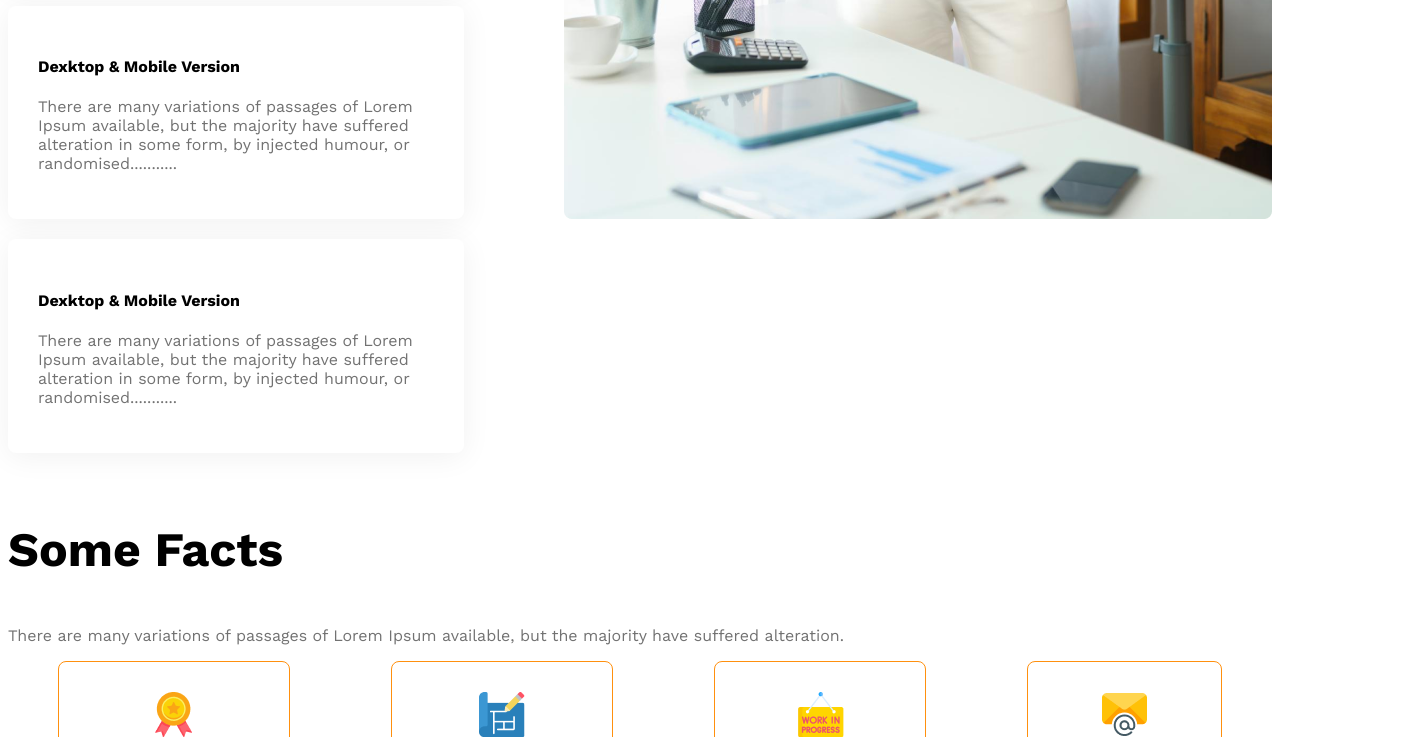
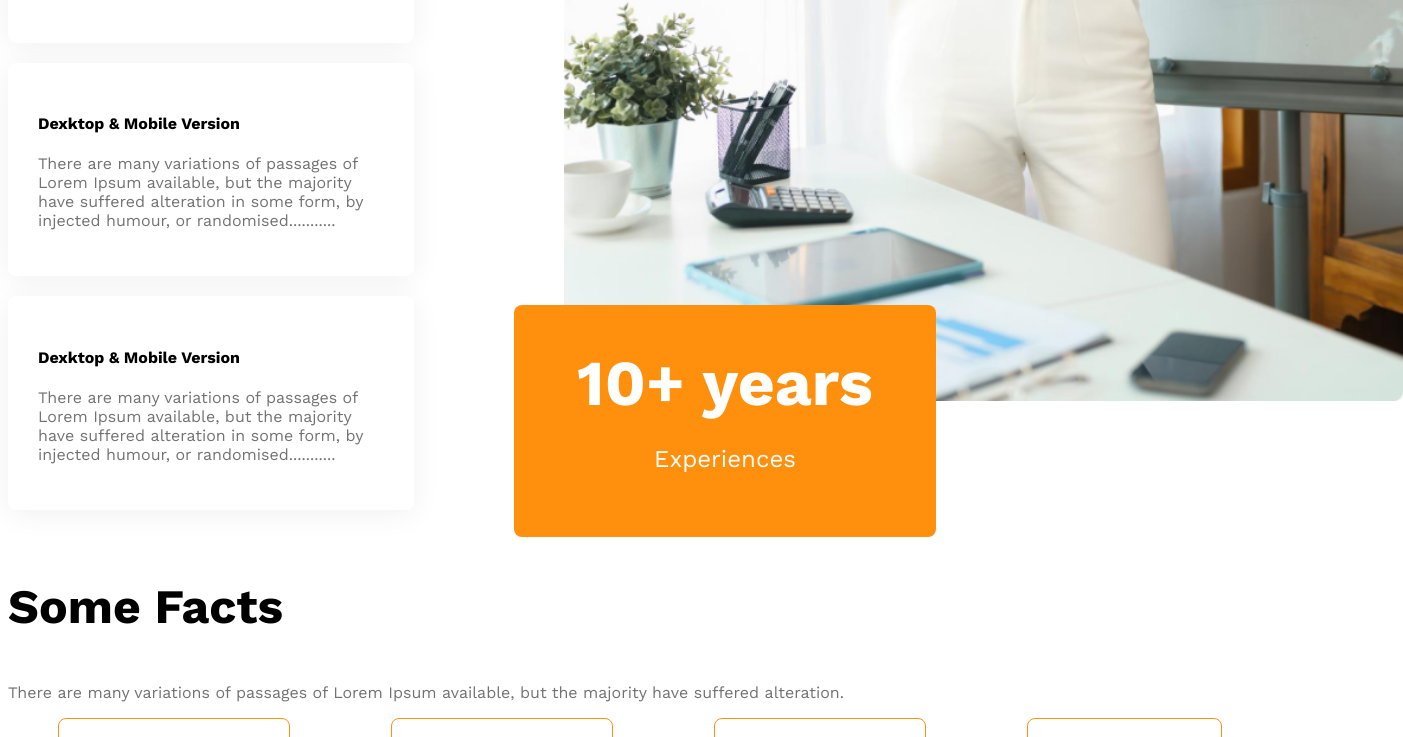
Before and after one commit to neelimapriya/G3-architect-website, a plain HTML site: page index.html in a window 1280 px wide. Shown: the part 2693-3430 px from the top of the page, 1403 px wide, since content can reach past the window. Drawn offline with nearby package versions, Linux system fonts and the light colour scheme.

Commit message:
make the section responsive

```diff
--- a/index.html
+++ b/index.html
@@ -71,6 +71,11 @@
         </div>
         <div class="feature-img">
            <img src="./images/architect.png">
+           <div class="ten-years-badge">
+            <h2>10+ years</h2>
+            <p>Experiences</p>
+
+           </div>
         </div>
 
      </section>
--- a/styles/architect.css
+++ b/styles/architect.css
@@ -112,7 +112,8 @@
     gap: 100px;
   }
   .features .section-title{
-   border-left: 5px;
+   border-left: 5px solid #FF900E;
+   padding-left: 20px;
   }
   .feature-content .card{
     padding: 30px;
@@ -120,6 +121,29 @@
     border-radius:8px ;
     background: #fff;
     box-shadow: 0px 4px 30px 0px rgba(0, 0, 0, 0.06);
+  }
+  .feature-img img{
+    height: 90%;
+    margin-left: 50px;
+  }
+  .ten-years-badge{
+    border-radius: 8px;
+    background: #FF900E;
+    color: white;
+    width: 342px;
+    padding: 40px;
+    text-align: center;
+    position: relative;
+    bottom: 100px;
+
+
+  }
+  .ten-years-badge h2{
+    font-size: 4rem;
+    margin: 0;
+  }
+  .ten-years-badge p{
+    font-size: 1.5rem;
   }
 
 /* facts section */
@@ -168,15 +192,20 @@
     header{
       padding: 20px;
     }
-    nav,
+    nav, .features,
     .teams-container,
     .facts-card-container,.sponsors-img-container
     {
       flex-direction: column;
     }
+
     .feature-img img{
       width: 90%;
       margin-left: 0;
+  }
+  .ten-years-badge{
+    position: static;
+    max-width: 300px;
   }
     .teams-img-container{
       grid-template-columns: 1fr;
@@ -192,7 +221,7 @@
   /* tablet or medium device */
   @media screen and (min-width:576px)  and (max-width:960px)
   {
-    nav,
+    nav,.features,
     .sponsors-img-container, .teams-container
     {
       flex-direction: column;
```
